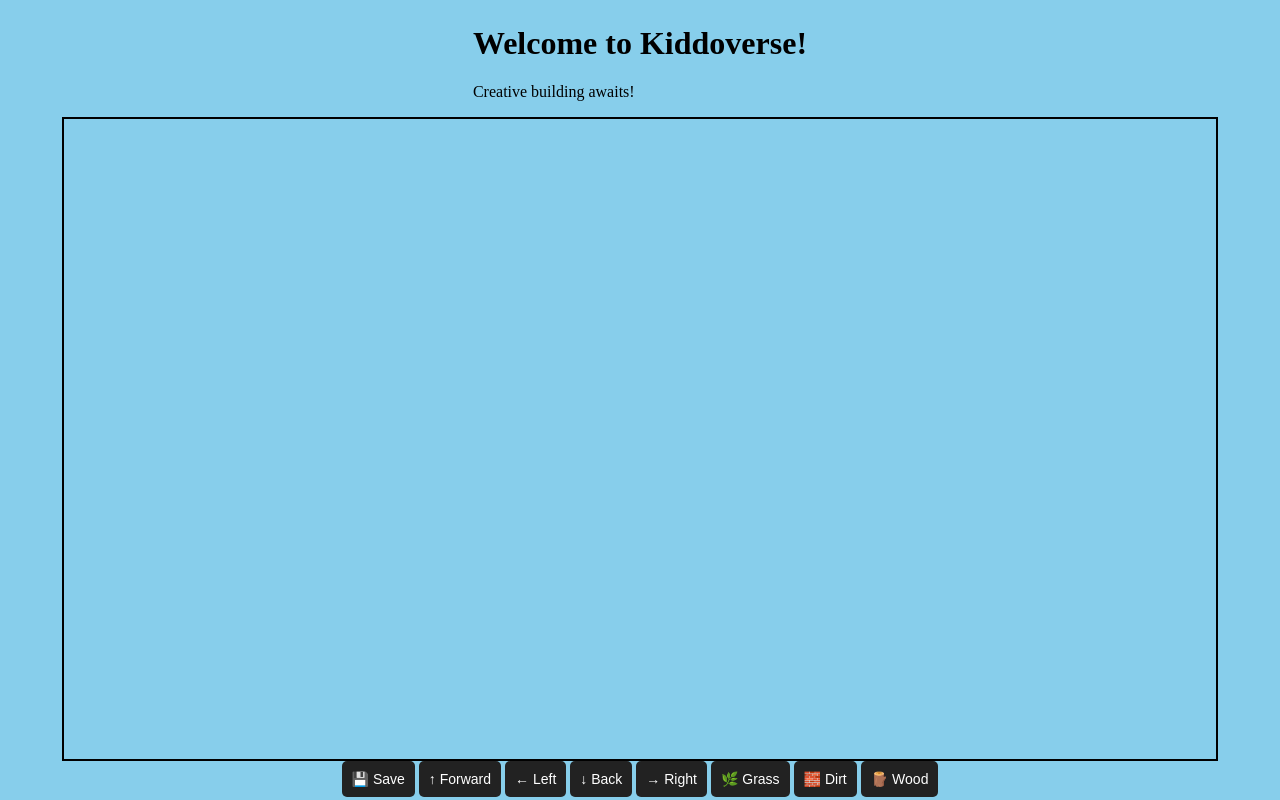
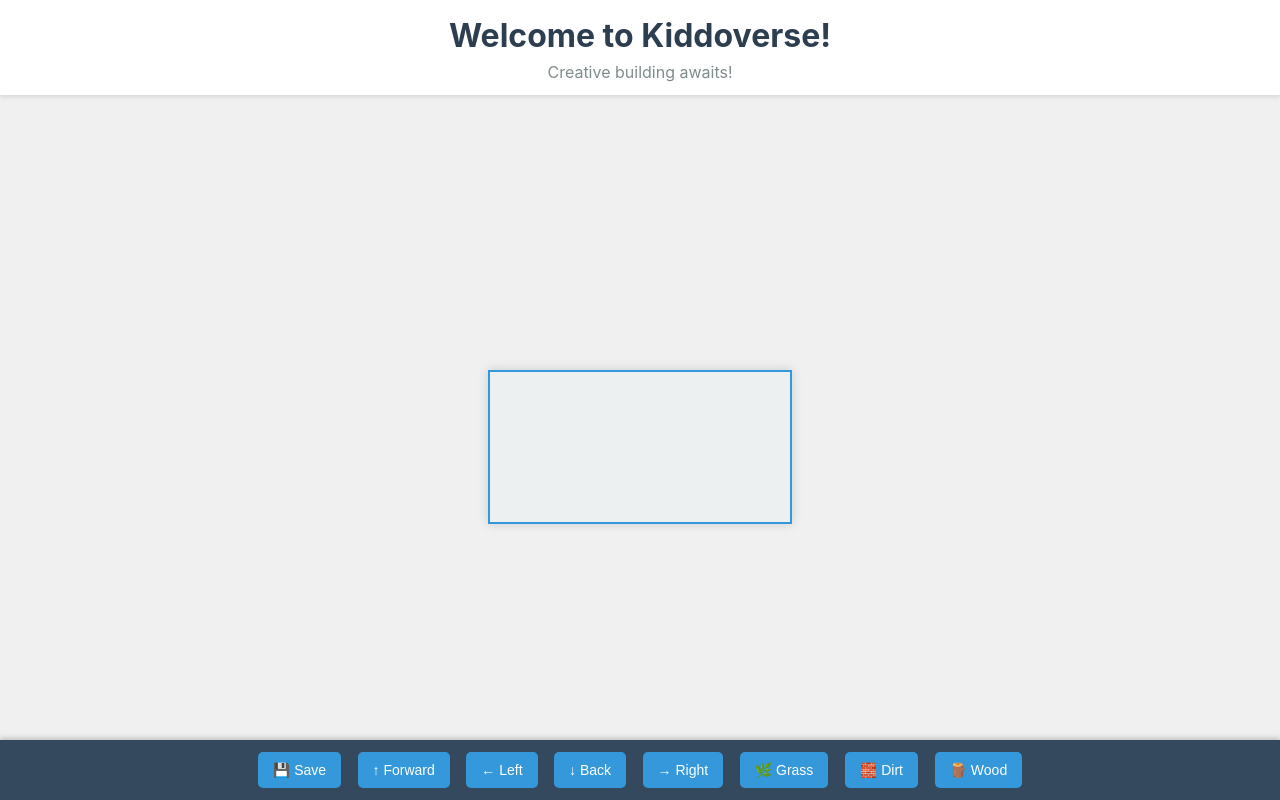
Before and after one commit to dinocv/kiddoverse-web-edition, a plain HTML site: page index.html in a window 1280 px wide. Drawn offline with nearby package versions, Linux system fonts and the light colour scheme.

Commit message:
Update style.css

```diff
--- a/style.css
+++ b/style.css
@@ -1,46 +1,82 @@
+/* style.css */
 body {
     margin: 0;
-    overflow: hidden;
-    background-color: #87CEEB;
+    font-family: -apple-system, BlinkMacSystemFont, "Segoe UI", Roboto, Helvetica, Arial, sans-serif, "Apple Color Emoji", "Segoe UI Emoji", "Segoe UI Symbol";
     display: flex;
     flex-direction: column;
-    align-items: center;
-    justify-content: center;
-    height: 100vh;
+    min-height: 100vh; /* Ensure body takes at least full viewport height */
+    background-color: #f0f0f0; /* Light grey for the page background */
+    color: #333;
+    overflow-x: hidden; /* Prevent horizontal scrollbars */
 }
 
-canvas {
-    display: block;
-    width: 90vw;
-    height: 80vh;
-    border: 2px solid black;
+header {
+    text-align: center;
+    padding: 10px 0;
+    background-color: #fff;
+    box-shadow: 0 2px 4px rgba(0,0,0,0.1);
+    z-index: 20; /* Ensure header is above canvas if they overlap */
 }
 
-#menu {
-    position: absolute;
-    bottom: 10px;
-    left: 50%;
-    transform: translateX(-50%);
-    background: rgba(0, 0, 0, 0.7);
-    padding: 10px;
-    border-radius: 5px;
-    display: flex;
-    gap: 10px;
-    justify-content: center;
+header h1 {
+    margin: 0.2em 0;
+    color: #2c3e50;
 }
 
-#controls, #materials {
-    display: flex;
-    gap: 10px;
-    justify-content: center;
+header p {
+    margin: 0.2em 0;
+    color: #7f8c8d;
 }
 
-button {
-    padding: 10px;
-    font-size: 14px;
+main {
+    flex-grow: 1; /* Allows main content to fill available space */
+    display: flex;
+    justify-content: center; /* Center canvas horizontally */
+    align-items: center; /* Center canvas vertically if not full height */
+    padding: 10px; /* Some padding around the canvas area */
+    overflow: hidden; /* Prevent canvas from causing body scrollbars */
+}
+
+#gameCanvas {
+    display: block;
+    /* Width and height will be set by JavaScript to be responsive */
+    /* but you can set a max-width/max-height here if needed */
+    /* max-width: 100%; */
+    /* max-height: calc(100vh - 150px); (Example: full height minus header and controls) */
+    border: 2px solid #3498db; /* A nice blue border */
+    box-shadow: 0 0 10px rgba(0,0,0,0.15);
+    background-color: #ecf0f1; /* Initial background for canvas element */
+}
+
+.controls-bar {
+    position: fixed;
+    bottom: 0;
+    left: 0;
+    width: 100%;
+    background-color: #34495e; /* Darker blue-grey */
+    padding: 12px 0;
+    box-sizing: border-box;
+    text-align: center;
+    z-index: 20; /* Ensure it's above other content */
+    box-shadow: 0 -2px 5px rgba(0,0,0,0.2);
+}
+
+.controls-bar button {
+    margin: 0 6px;
+    padding: 10px 15px;
+    background-color: #3498db; /* Blue buttons */
+    color: white;
     border: none;
     border-radius: 5px;
-    background: #222;
-    color: white;
     cursor: pointer;
+    font-size: 14px;
+    transition: background-color 0.2s ease;
 }
+
+.controls-bar button:hover {
+    background-color: #2980b9; /* Darker blue on hover */
+}
+
+.controls-bar button:active {
+    background-color: #1f6392; /* Even darker when clicked */
+}
```
